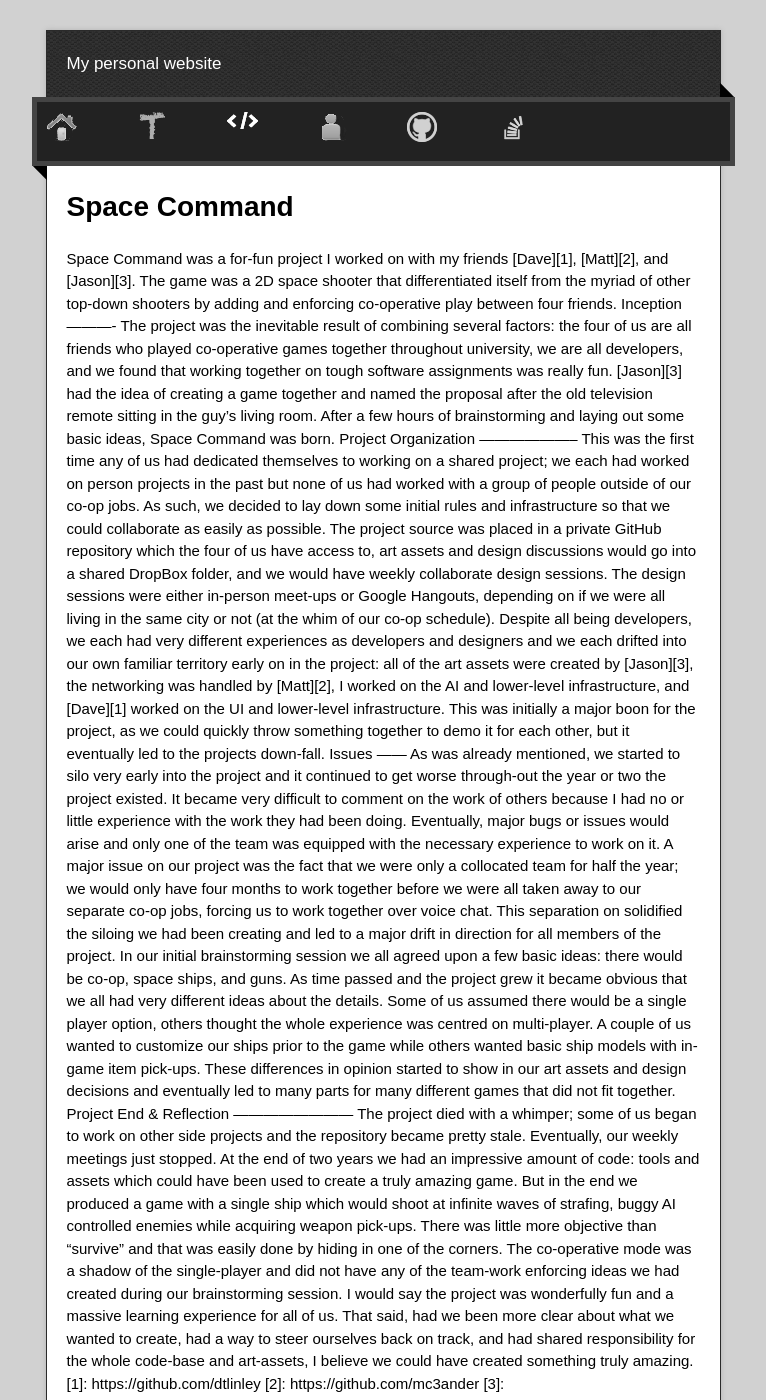
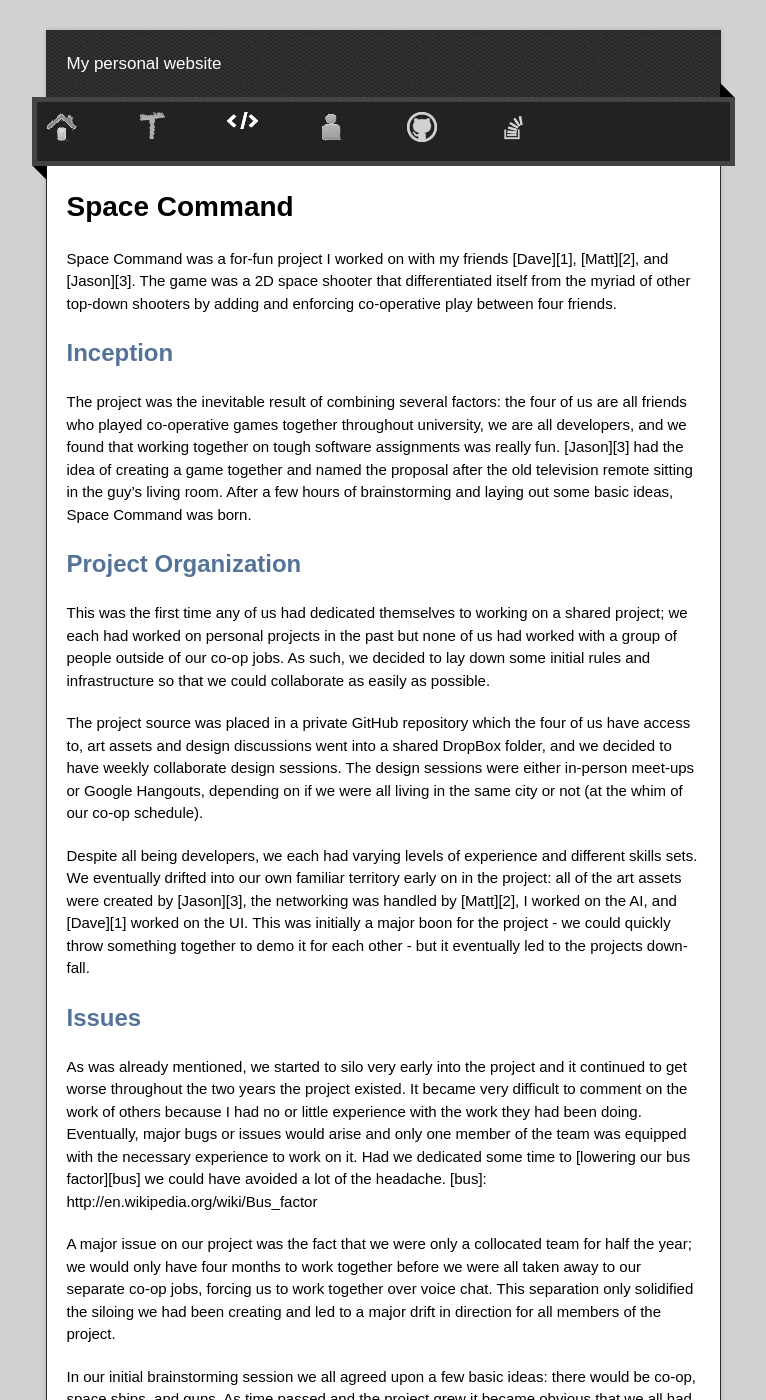
Before and after one commit to JakeGreene/JakeGreene.github.io, a Jekyll site: the page built from code/space-command/index.md, in a window 1280 px wide and 1400 px high. Shown: the whole window, without its empty margins (257-1023 px from the left). Built offline with Jekyll 4.4.1, drawn with Linux system fonts in a browser that asks for light colours; nearby versions of some CDN libraries; some of the changed text lies outside the part shown.

Commit message:
Fix Space Command Format

```diff
--- a/code/space-command/index.md
+++ b/code/space-command/index.md
@@ -4,22 +4,32 @@ layout: default
 Space Command
 ============
 Space Command was a for-fun project I worked on with my friends [Dave][1], [Matt][2], and [Jason][3]. The game was a 2D space shooter that differentiated itself from the myriad of other top-down shooters by adding and enforcing co-operative play between four friends.
+
 Inception
 ----------
 The project was the inevitable result of combining several factors: the four of us are all friends who played co-operative games together throughout university, we are all developers, and we found that working together on tough software assignments was really fun. [Jason][3] had the idea of creating a game together and named the proposal after the old television remote sitting in the guy's living room. After a few hours of brainstorming and laying out some basic ideas, Space Command was born.
+
 Project Organization
 --------------------
-This was the first time any of us had dedicated themselves to working on a shared project; we each had worked on person projects in the past but none of us had worked with a group of people outside of our co-op jobs. As such, we decided to lay down some initial rules and infrastructure so that we could collaborate as easily as possible.
- The project source was placed in a private GitHub repository which the four of us have access to, art assets and design discussions would go into a shared DropBox folder, and we would have weekly collaborate design sessions. The design sessions were either in-person meet-ups or Google Hangouts, depending on if we were all living in the same city or not (at the whim of our co-op schedule).
-Despite all being developers, we each had very different experiences as developers and designers and we each drifted into our own familiar territory early on in the project: all of the art assets were created by [Jason][3], the networking was handled by [Matt][2], I worked on the AI and lower-level infrastructure, and [Dave][1] worked on the UI and lower-level infrastructure. This was initially a major boon for the project, as we could quickly throw something together to demo it for each other, but it eventually led to the projects down-fall.
+This was the first time any of us had dedicated themselves to working on a shared project; we each had worked on personal projects in the past but none of us had worked with a group of people outside of our co-op jobs. As such, we decided to lay down some initial rules and infrastructure so that we could collaborate as easily as possible.
+
+The project source was placed in a private GitHub repository which the four of us have access to, art assets and design discussions went into a shared DropBox folder, and we decided to have weekly collaborate design sessions. The design sessions were either in-person meet-ups or Google Hangouts, depending on if we were all living in the same city or not (at the whim of our co-op schedule).
+
+Despite all being developers, we each had varying levels of experience and different skills sets. We eventually drifted into our own familiar territory early on in the project: all of the art assets were created by [Jason][3], the networking was handled by [Matt][2], I worked on the AI, and [Dave][1] worked on the UI. This was initially a major boon for the project - we could quickly throw something together to demo it for each other - but it eventually led to the projects down-fall.
+
 Issues
 ------
-As was already mentioned, we started to silo very early into the project and it continued to get worse through-out the year or two the project existed. It became very difficult to comment on the work of others because I had no or little experience with the work they had been doing. Eventually, major bugs or issues would arise and only one of the team was equipped with the necessary experience to work on it.
-A major issue on our project was the fact that we were only a collocated team for half the year; we would only have four months to work together before we were all taken away to our separate co-op jobs, forcing us to work together over voice chat. This separation on solidified the siloing we had been creating and led to a major drift in direction for all members of the project.
-In our initial brainstorming session we all agreed upon a few basic ideas: there would be co-op, space ships, and guns. As time passed and the project grew it became obvious that we all had very different ideas about the details. Some of us assumed there would be a single player option, others thought the whole experience was centred on multi-player. A couple of us wanted to customize our ships prior to the game while others wanted basic ship models with in-game item pick-ups. These differences in opinion started to show in our art assets and design decisions and eventually led to many parts for many different games that did not fit together.
+As was already mentioned, we started to silo very early into the project and it continued to get worse throughout the two years the project existed. It became very difficult to comment on the work of others because I had no or little experience with the work they had been doing. Eventually, major bugs or issues would arise and only one member of the team was equipped with the necessary experience to work on it. Had we dedicated some time to [lowering our bus factor][bus] we could have avoided a lot of the headache.
+[bus]: http://en.wikipedia.org/wiki/Bus_factor
+
+A major issue on our project was the fact that we were only a collocated team for half the year; we would only have four months to work together before we were all taken away to our separate co-op jobs, forcing us to work together over voice chat. This separation only solidified the siloing we had been creating and led to a major drift in direction for all members of the project.
+
+In our initial brainstorming session we all agreed upon a few basic ideas: there would be co-op, space ships, and guns. As time passed and the project grew it became obvious that we all had very different ideas about the details. Some of us assumed there would be a single player option, others thought the whole experience was centred on multi-player. A couple of us wanted to customize our ships prior to the game while others wanted basic ship models with in-game item pick-ups. These differences in opinion started to show in our art assets and design decisions and eventually led to us creating many parts for many different games that did not fit together.
+
 Project End & Reflection
 ------------------------
-The project died with a whimper; some of us began to work on other side projects and the repository became pretty stale. Eventually, our weekly meetings just stopped. At the end of two years we had an impressive amount of code: tools and assets which could have been used to create a truly amazing game. But in the end we produced a game with a single ship which would shoot at infinite waves of strafing, buggy AI controlled enemies while acquiring weapon pick-ups. There was little more objective than "survive" and that was easily done by hiding in one of the corners. The co-operative mode was a shadow of the single-player and did not have any of the team-work enforcing ideas we had created during our brainstorming session.
+The project died with a whimper; some of us began to work on other side projects and the repository became pretty stale. Eventually, our weekly meetings just stopped. Two years after our initial brainstorm meeting we had an impressive amount of code: tools and assets which could have been used to create a truly amazing game. But in the end we produced a game with a single ship which would shoot at infinite waves of strafing, buggy AI controlled enemies while acquiring weapon pick-ups. There was little more objective than "survive" and that was easily done by hiding in one of the corners. The co-operative mode was a shadow of the single-player and did not have any of the team-work-enforcing ideas we had created during our brainstorming session.
+
 I would say the project was wonderfully fun and a massive learning experience for all of us. That said, had we been more clear about what we wanted to create, had a way to steer ourselves back on track, and had shared responsibility for the whole code-base and art-assets, I believe we could have created something truly amazing.
 [1]: https://github.com/dtlinley
 [2]: https://github.com/mc3ander
```
